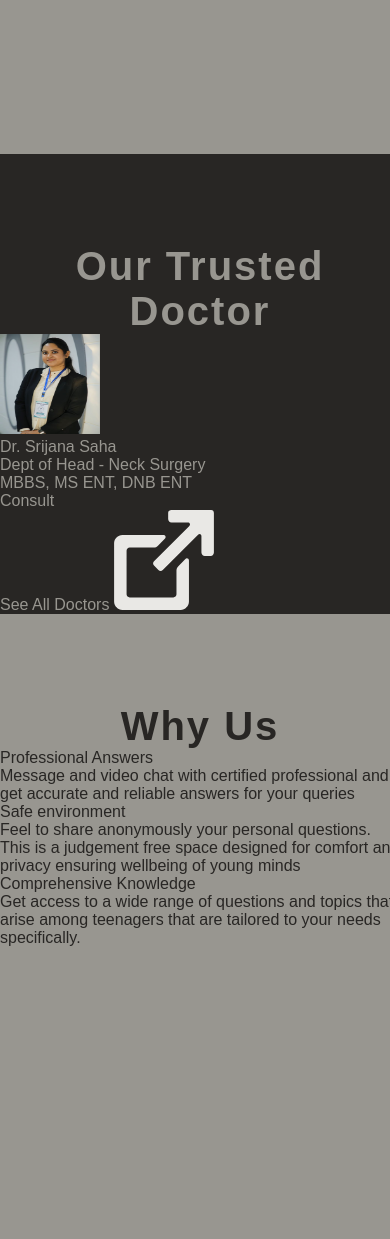
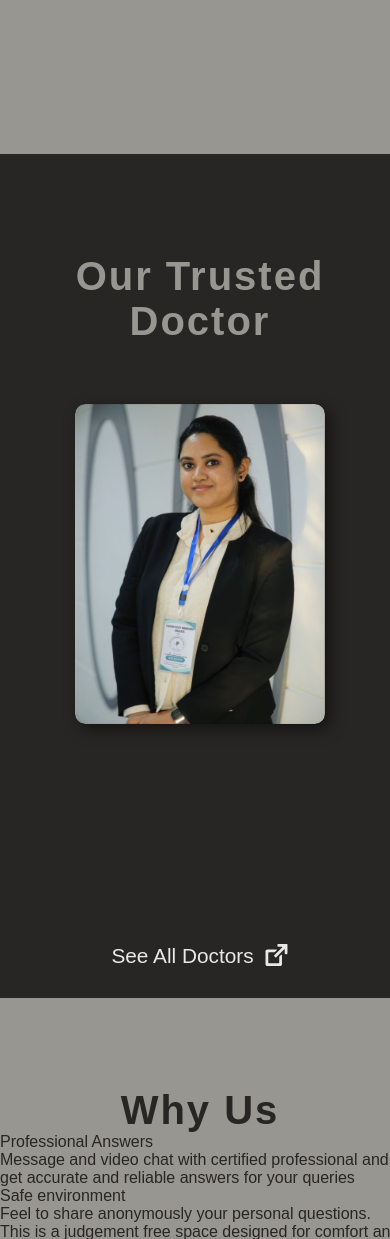
Before and after one commit to Ritvik2205/IntimateQ, a Flask app: page / in a window 390 px wide; the page is wider, and only the part inside the window is pictured. Shown: the part 1534-2773 px from the top of that part. Run offline with Flask 3, Linux system fonts and the light colour scheme; some libraries are stand-ins or nearby versions; some web fonts are replaced.

Commit message:
adding responsive - doctors

```diff
--- a/website/static/styles.css
+++ b/website/static/styles.css
@@ -360,7 +360,149 @@ body {
     opacity: 1;
 }
 
+#doctors {
+    background-color: var(--bg-primary-color);
+    height: 100vh;
+    padding: 10px 0;
+    position: relative;
+}
 
+.wrapper {
+    padding: 10px 10%;
+    /* position: relative; */
+}
+
+.doctors-card {
+    position: relative;
+    top: 20%;
+    left: 50%;
+    margin-top: 10px;
+    transform: translateX(-50%);
+    display: grid;
+    height: 400px;
+    width: 250px;
+    /* grid-template-columns: repeat(3, minmax(400px, 1fr));         */
+    grid-template-columns: repeat(1, minmax(250px, 1fr));
+    padding: 40px;
+    justify-content: center;
+    /* align-items: self-start; */
+    gap: 80px;
+}
+
+.doctor {
+    border-radius: 10px;
+    height: 100%;
+    width: 100%;
+    position: relative;
+    overflow: hidden;
+    box-shadow: 5px 5px 15px rgba(0, 0, 0, 0.5);
+}
+
+.doctor img {
+    width: 100%;
+    height: 100%;
+    border-radius: 10px;
+    display: block;
+    transition: all 0.4s;
+}
+
+.doctor .overlay {
+    position: absolute;
+    left: 0;
+    bottom: 0;
+    width: 100%;
+    height: 0;
+    background: linear-gradient(transparent, #1c1c1c 68%);
+    border-radius: 10px;
+    overflow: hidden;
+    display: flex;
+    justify-content: center;
+    align-items: center;
+    flex-direction: column;
+    padding: 0 40px;
+    text-align: center;
+    font-size: 14px;
+    transition: all 0.4s;
+}
+
+.doctor.show img {
+    transform: scale(1.1);
+}
+
+.doctor.show .overlay {
+    height: 100%;
+}
+
+.overlay .doctor-name {
+    font-size: 1.2rem;
+    font-weight: 700;
+    margin-bottom: 5px;
+    margin-top: 90%;
+    font-family: system-ui, -apple-system, BlinkMacSystemFont, 'Segoe UI', Roboto, Oxygen, Ubuntu, Cantarell, 'Open Sans', 'Helvetica Neue', sans-serif;
+    color: var(--accent-color);
+    letter-spacing: 1.5px;
+}
+
+.overlay .doctor-specialization {
+    font-size: 1rem;
+    font-weight: 500;
+    color: var(--accent-color);
+    letter-spacing: 0.5px;
+    margin-bottom: 5px;
+    width: 110%;
+}
+
+.overlay .doctor-qualification {
+    font-size: 0.8rem;
+    font-weight: 300;
+    color: var(--accent-color);
+    letter-spacing: 1px;
+}
+
+.overlay .doctor-consult-btn {
+    background-color: var(--primary-color);
+    color: var(--bg-primary-color);
+    border: 3px solid var(--primary-color);
+    border-radius: 10px;
+    padding: 5px 10px;
+    width: 50%;
+    font-size: 0.8rem;
+    font-weight: 500;
+    cursor: pointer;
+    margin-top: 10px;
+    transition: all 0.2s ease;
+}
+
+.see-all-btn {
+    position: absolute;
+    top: 90%;
+    left: 50%;
+    width: 80%;
+    transform: translateX(-50%);
+    display: flex;
+    justify-content: center;
+    align-items: center;
+    background-color: transparent;
+    color: var(--accent-color);
+    border-radius: 10px;
+    padding: 10px 20px;
+    font-size: 1.3rem;
+    font-weight: 500;
+    cursor: pointer;
+    margin-top: 20px;
+    transition: all 0.2s ease;
+}
+
+.see-all-btn:hover {
+    border: 2px solid var(--accent-color);
+}
+
+.see-all-btn img {
+    width: 25px;
+    height: 25px;
+    margin-left: 10px;
+    padding-bottom: 3px;
+}
 
 
 /* General mobile styles */
@@ -503,12 +645,6 @@ body {
 
     .service:hover .content .service-description {
         opacity: 1;
-    }
-
-    #doctors {
-        background-color: var(--bg-primary-color);
-        height: 100vh;
-        padding: 10px 0;
     }
 
     .wrapper {
```
